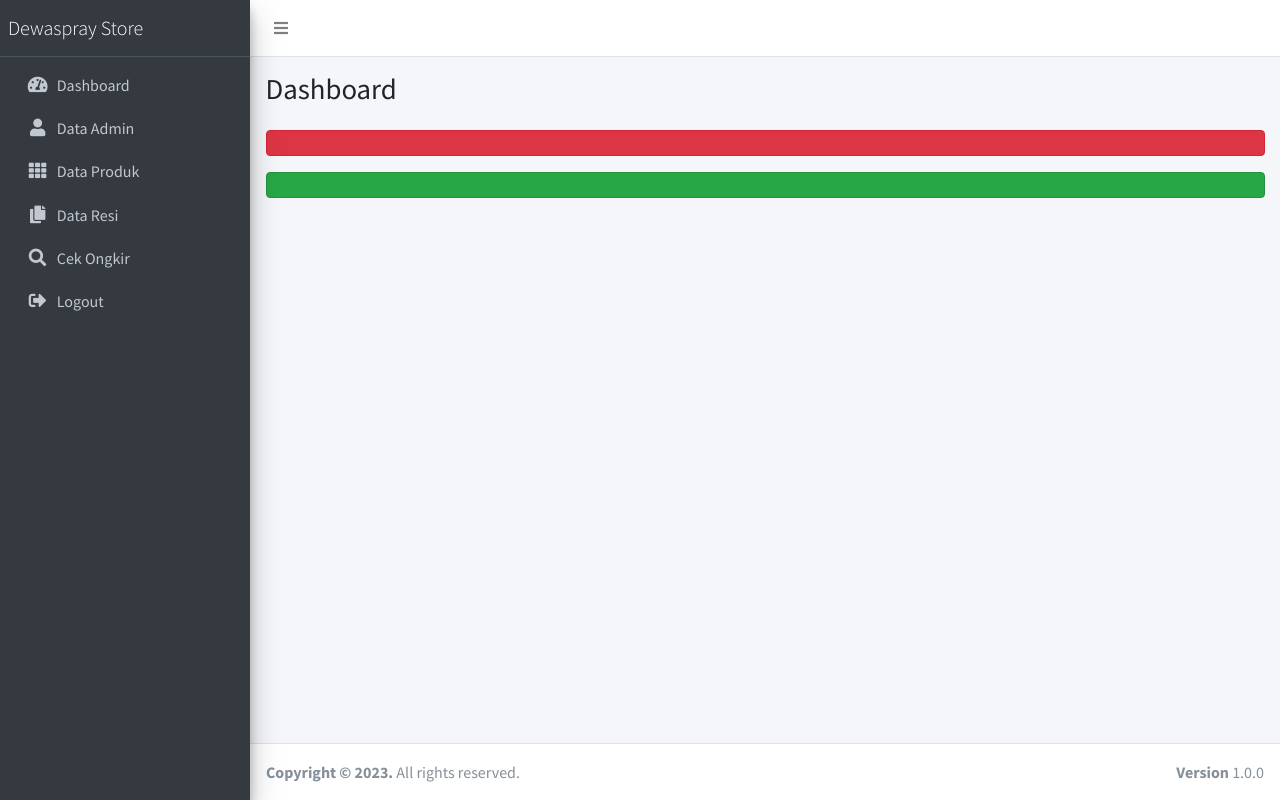
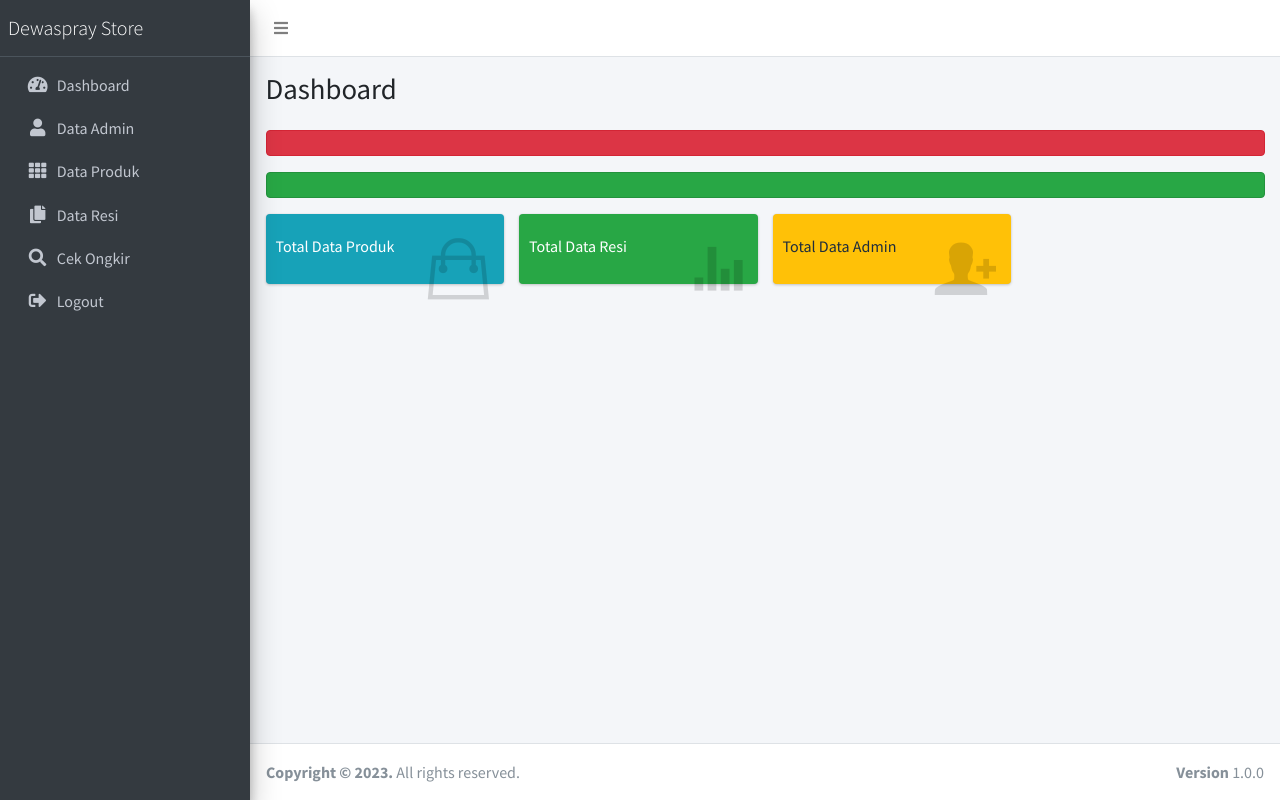
Before and after one commit to dadanabdilah/cek-reskir, a CodeIgniter 4 app: the page made by app/Views/dashboard/index.php in a window 1280 px wide. Run offline with PHP 8.4 and a stand-in for CodeIgniter, Linux system fonts and the light colour scheme; the template is opened without the code that fills it, so the values that code supplies are empty; some libraries are stand-ins or nearby versions.

Commit message:
add dashboard info

```diff
--- a/app/Views/dashboard/index.php
+++ b/app/Views/dashboard/index.php
@@ -24,6 +24,50 @@
         <?php if (session('message') !== null) : ?>
             <div class="alert alert-success" role="alert"><?= session('message') ?></div>
         <?php endif ?>
+
+        <div class="row">
+          <div class="col-lg-3 col-6">
+            <!-- small box -->
+            <div class="small-box bg-info">
+              <div class="inner">
+                <h3><?= $produk ?></h3>
+
+                <p>Total Data Produk</p>
+              </div>
+              <div class="icon">
+                <i class="ion ion-bag"></i>
+              </div>
+            </div>
+          </div>
+          <!-- ./col -->
+          <div class="col-lg-3 col-6">
+            <!-- small box -->
+            <div class="small-box bg-success">
+              <div class="inner">
+                <h3><?= $resi ?></h3>
+
+                <p>Total Data Resi</p>
+              </div>
+              <div class="icon">
+                <i class="ion ion-stats-bars"></i>
+              </div>
+            </div>
+          </div>
+          <!-- ./col -->
+          <div class="col-lg-3 col-6">
+            <!-- small box -->
+            <div class="small-box bg-warning">
+              <div class="inner">
+                <h3><?= $admin ?></h3>
+
+                <p>Total Data Admin</p>
+              </div>
+              <div class="icon">
+                <i class="ion ion-person-add"></i>
+              </div>
+            </div>
+          </div>
+        </div>
     </div><!-- /.container-fluid -->
 </section>
 <!-- /.content -->
```
Also changed, not shown: app/Controllers/Admin/Dashboard.php (+13 -0 lines).
